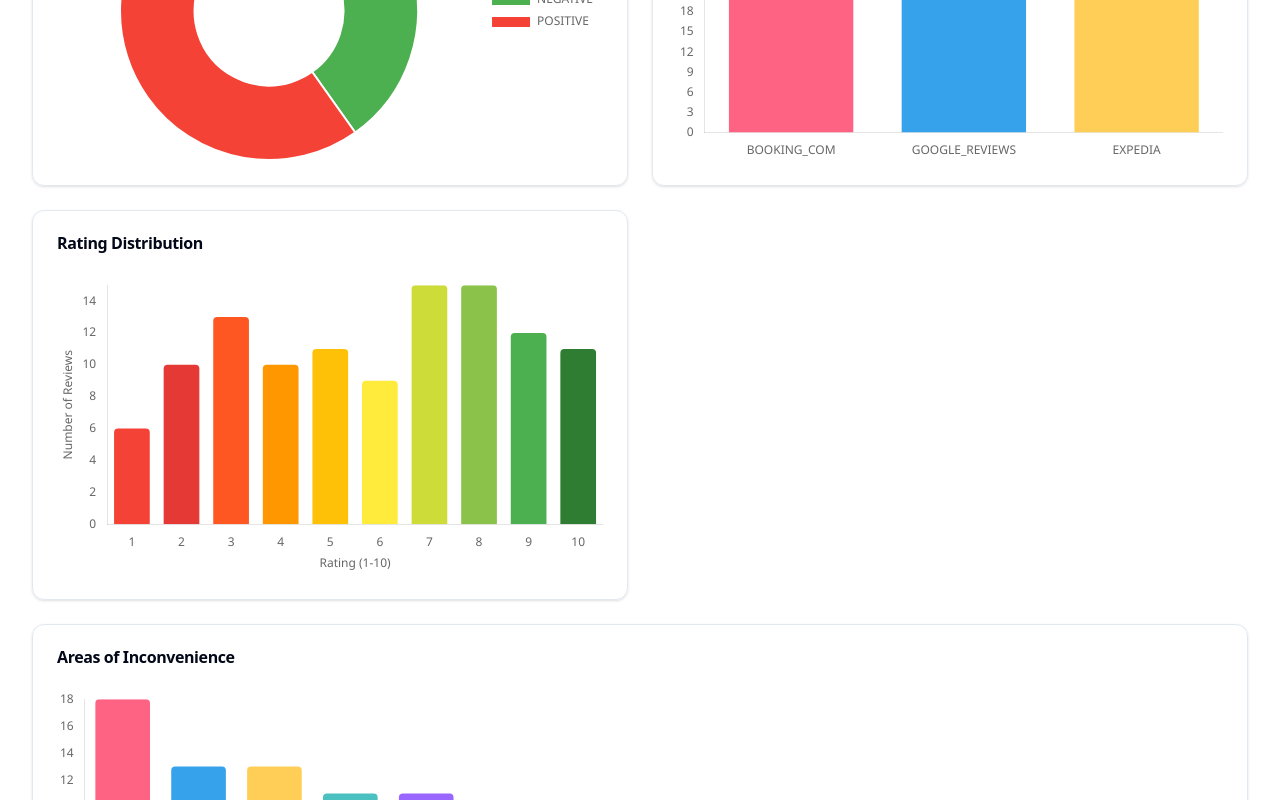
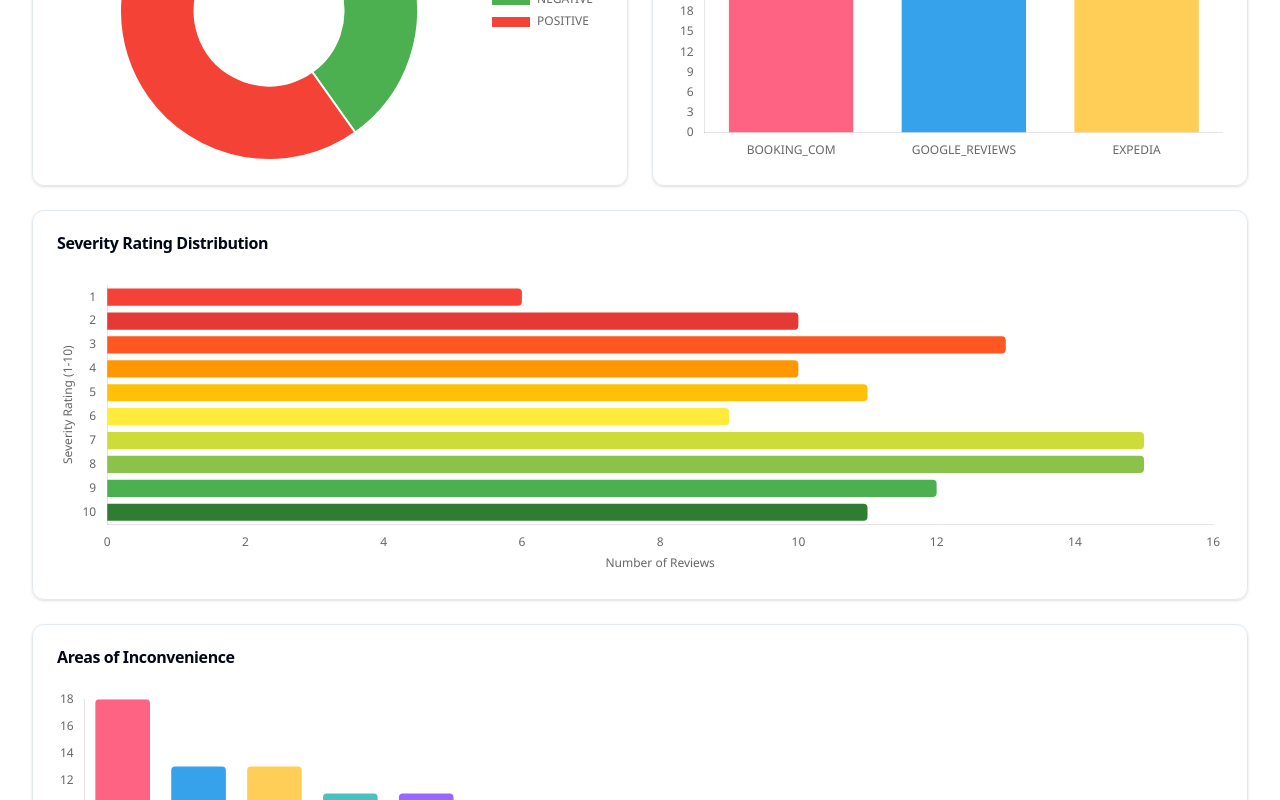
Before and after one commit to darsh-webdev/analytics-dashboard, a React (Vite) app: page /hotel/all in a window 1280 px wide. Shown: the part 499-1299 px from the top of the page. Built offline with nearby package versions, Linux system fonts and the light colour scheme.

Commit message:
update: Update rating distribution chart to severity rating

```diff
--- a/src/components/Dashboard.tsx
+++ b/src/components/Dashboard.tsx
@@ -738,10 +738,11 @@ export default function Dashboard() {
                 </div>
               </CardContent>
             </Card>
+          </div>
 
           <Card>
             <CardHeader>
-                <CardTitle>Rating Distribution</CardTitle>
+              <CardTitle>Severity Rating Distribution</CardTitle>
             </CardHeader>
             <CardContent>
               <div className="h-[300px]">
@@ -750,7 +751,7 @@ export default function Dashboard() {
                     labels: Object.keys(ratingCounts),
                     datasets: [
                       {
-                          label: "Number of Reviews",
+                        label: "Severity Rating (1-10)",
                         data: Object.values(ratingCounts),
                         backgroundColor: [
                           "#f44336",
@@ -771,6 +772,7 @@ export default function Dashboard() {
                   options={{
                     responsive: true,
                     maintainAspectRatio: false,
+                    indexAxis: "y",
                     scales: {
                       y: {
                         beginAtZero: true,
@@ -782,7 +784,7 @@ export default function Dashboard() {
                         },
                         title: {
                           display: true,
-                            text: "Number of Reviews",
+                          text: "Severity Rating (1-10)",
                         },
                       },
                       x: {
@@ -791,7 +793,7 @@ export default function Dashboard() {
                         },
                         title: {
                           display: true,
-                            text: "Rating (1-10)",
+                          text: "Number of Reviews",
                         },
                       },
                     },
@@ -805,7 +807,6 @@ export default function Dashboard() {
               </div>
             </CardContent>
           </Card>
-          </div>
 
           <Card>
             <CardHeader>
```
Lines whose indentation alone changed are shown as unchanged.
